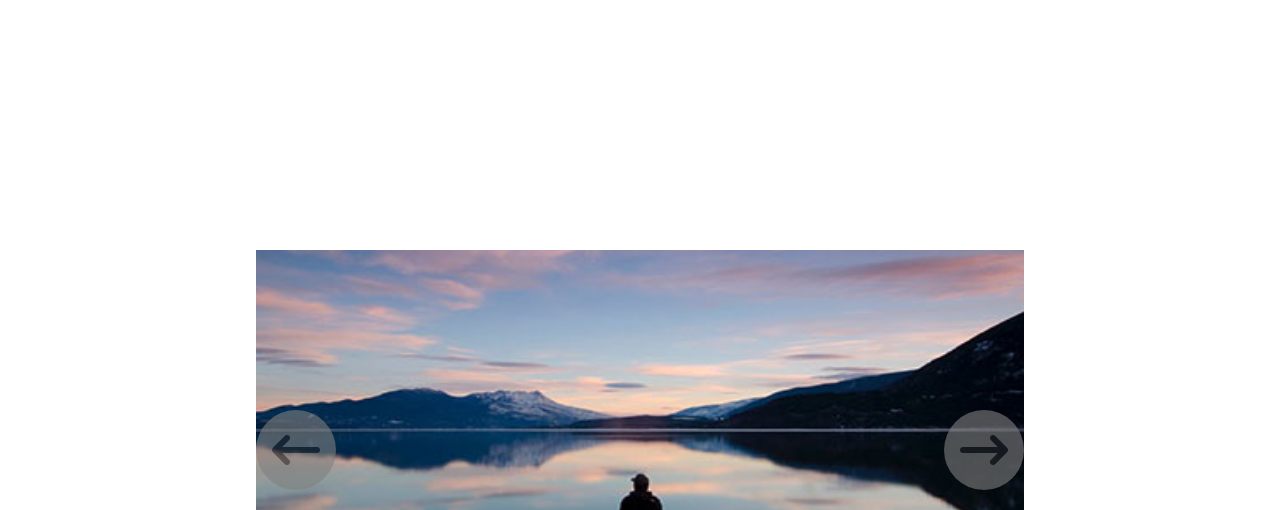
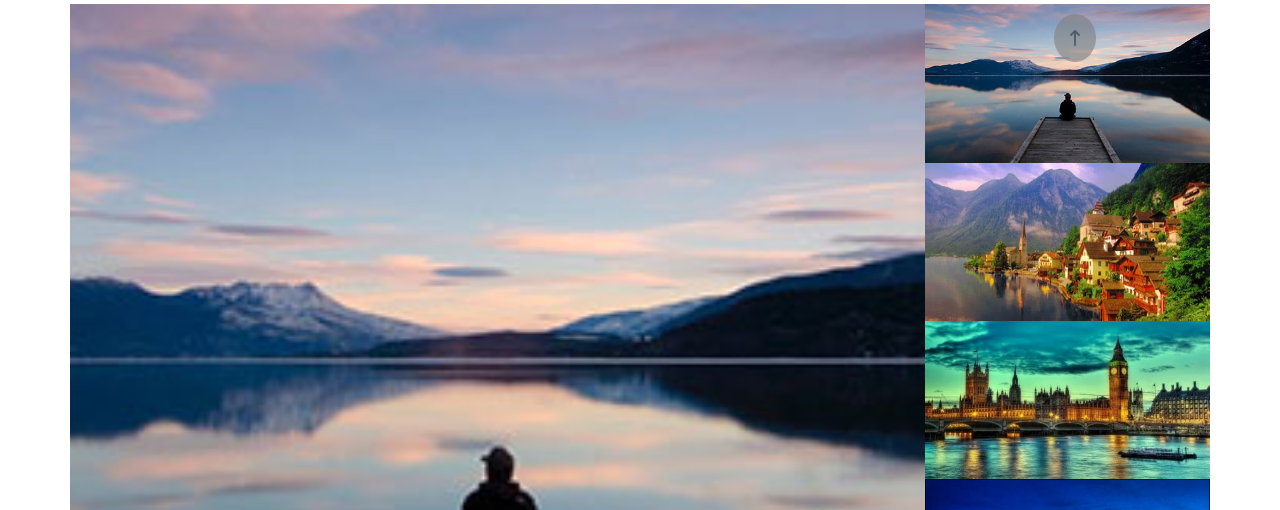
Before and after one commit to Mantured/js-array-carousel, a plain HTML site: page index.html in a window 1280 px wide. Shown: the top 510 px of the page. Drawn offline with nearby package versions, Linux system fonts and the light colour scheme.

Commit message:
some prob with cycle for / if - carousel

```diff
--- a/css/style.css
+++ b/css/style.css
@@ -1,43 +1,50 @@
-div.carousel-container {
-  position: absolute;
-  left: 50%;
-  top: 450px;
-  transform: translate(-50%, -50%);
-  width: 60vw;
-  background-color: blue;
+#jumbotron-main {
+  height: 100vh;
+  display: flex;
+  align-items: center;
 }
 
-img {
+#my-img-main {
   width: 100%;
   height: 100%;
+  object-fit: cover;
+  position: relative;
 }
 
-.my-img {
-  display: none;
+.carousel-side {
   width: 100%;
-  height: 50vh;
+  height: 20%;
 }
 
-.my-active {
-  display: inline-block;
+#title,
+#description {
+  position: absolute;
+  right: 2rem;
+  color: whitesmoke;
 }
 
-div.carousel-container .fas {
-  font-size: xxx-large;
+#title {
+  top: 65%;
+}
+
+#description {
+  top: 80%;
+  width: 40vw;
+  text-align: right;
+}
+
+div .fas {
   position: absolute;
   background-color: gray;
+  padding: 1rem;
   border-radius: 50%;
-  padding: 1rem;
   opacity: 0.6;
-  top: 50%;
-  transform: translateY(-50%);
+  right: 40%;
   cursor: pointer;
 }
-
-div.carousel-container .fa-arrow-right-long {
-  right: 0;
+div .fa-arrow-up-long {
+  top: 10px;
 }
-
-div.carousel-container .fa-arrow-left-long {
-  left: 0;
+div .fa-arrow-down-long {
+  bottom: 10px;
 }
--- a/index.html
+++ b/index.html
@@ -18,13 +18,20 @@
 </head>
 <body>
 
-    <main>
-        <section class="container-fluid">
+    <main id="jumbotron-main">
+        <section class="container">
             <div class="row">
-                <div class="col position-relative">
-                    <div class="carousel-container">
-                        <i class="fas fa-arrow-right-long"></i>
-                        <i class="fas fa-arrow-left-long"></i>
+                <div class="col px-0 position-relative">
+                    <img class="img-fluid" id="my-img-main" alt="photo carousel">
+                    <h2 id="title"></h2>
+                    <p id="description"></p>
+                </div>
+                <div class="col-3 px-0 position-relative" id="carousel-container">
+                    <div>
+                        <i class="fas fa-arrow-up-long" id="up"></i>
+                    </div>
+                    <div>
+                        <i class="fas fa-arrow-down-long" id="down"></i>
                     </div>
                 </div>
             </div>
--- a/js/main.js
+++ b/js/main.js
@@ -22,18 +22,52 @@ const text = [
     'Et temporibus voluptatum suscipit tempore aliquid deleniti aut veniam inventore eligendi ex ad ullam,',
 ]
 
-// aggiungo le immagini al file html
-let carouselContent  = '';
+// mi trasformo i miei elementi in variabili const che poi non tocco più
 
-for (let i = 0 ; i < items.length ; i++){
-    carouselContent  += `
-    <div class="my-img">
-        <img src="${items[i]}" alt="Random picture">
-    </div>`
+const myImg = document.getElementById('my-img-main');
+const myTitle = document.getElementById('title');
+const description = document.getElementById('description');
+const carouselContainer = document.getElementById('carousel-container');
+
+//mi serve un indicatore che conti dove sono partendo da zero index [0]
+
+let elementIndex = 0;
+
+for (let i = 0; i < items.length; i++) {
+    if (i === 0) {
+        myImg.src = items[i];
+        myTitle.innerHTML = title[i];
+        description.innerHTML = text[i];
+    }
+    // aggiungo le immagini al file html
+    // let carouselContent  = '';
+    // aggiungo la variabile che va a crearmi img dentro il div l
+    const myNewImg = document.createElement('img');
+    //devo aggiungere le immagini del carosello lateraale
+    //adesso mynewimg assume il vaolore del iesimo item
+    myNewImg.src = items[i];
+    myNewImg.classList.add('carousel-side');
+    // condizione per non spaccare tutto che non va più avanti if
+    //mi serve la variabile container carousel
+    if (i === 0) myNewImg.classList.add('active');
+    carouselContainer.appendChild(myNewImg);
 }
 
+document.getElementById('up').addEventListener(`click`, function () {
+    const imgList = document.querySelector('.carousel-side');
 
-const carouselWrapper = document.querySelector('div.carousel-container');
+    for (let i = 0; i < imgList.length; i++) {
+        imgList[i].classList.remove('active');
+    }
+    //ripesco l'elementindex
+    elementIndex++; // elementindex = elementindex + 1
+    myImg.src = items[elementIndex];
+    imgList[elementIndex].classList.add('active');
+    myTitle.innerHTML = title[elementIndex];
+    description.innerHTML = text[elementIndex];
+} )
+
+/* const carouselWrapper = document.querySelector('div.carousel-container');
 carouselWrapper.innerHTML += carouselContent ;
 //ora ho le img non visibili nel file html all'interno di my-img
 
@@ -56,4 +90,4 @@ nextBtn.addEventListener('click', function () {
     carouselElements[activeElement].classList.remove('my-active');
     activeElement++;
     carouselElements[activeElement].classList.add('my-active');
-});
+}); */
```
